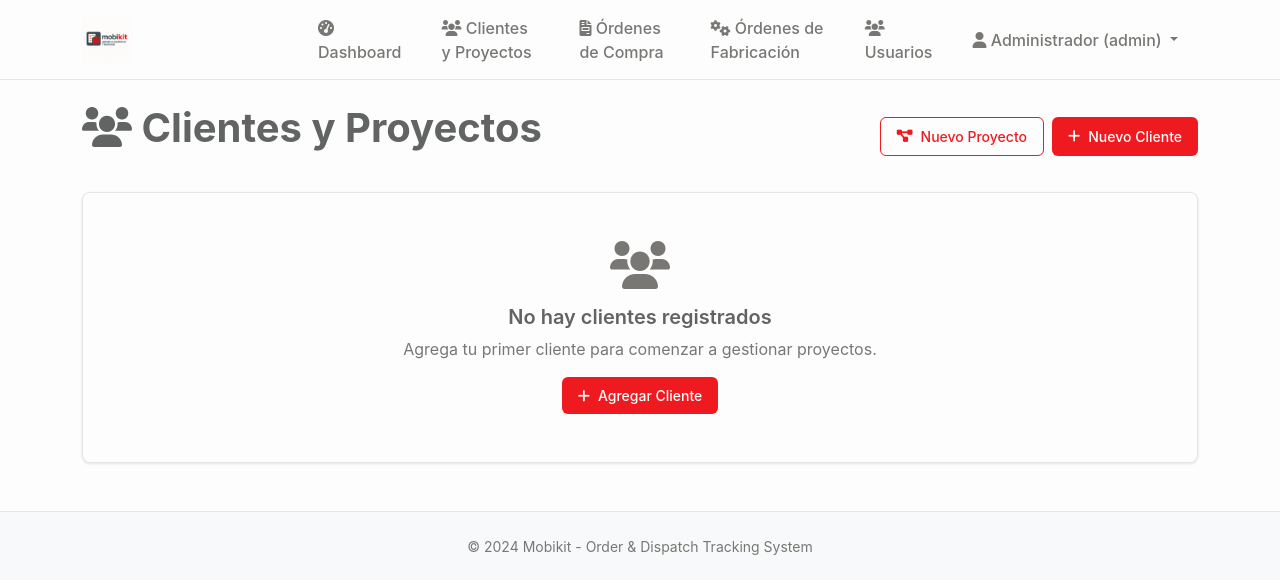
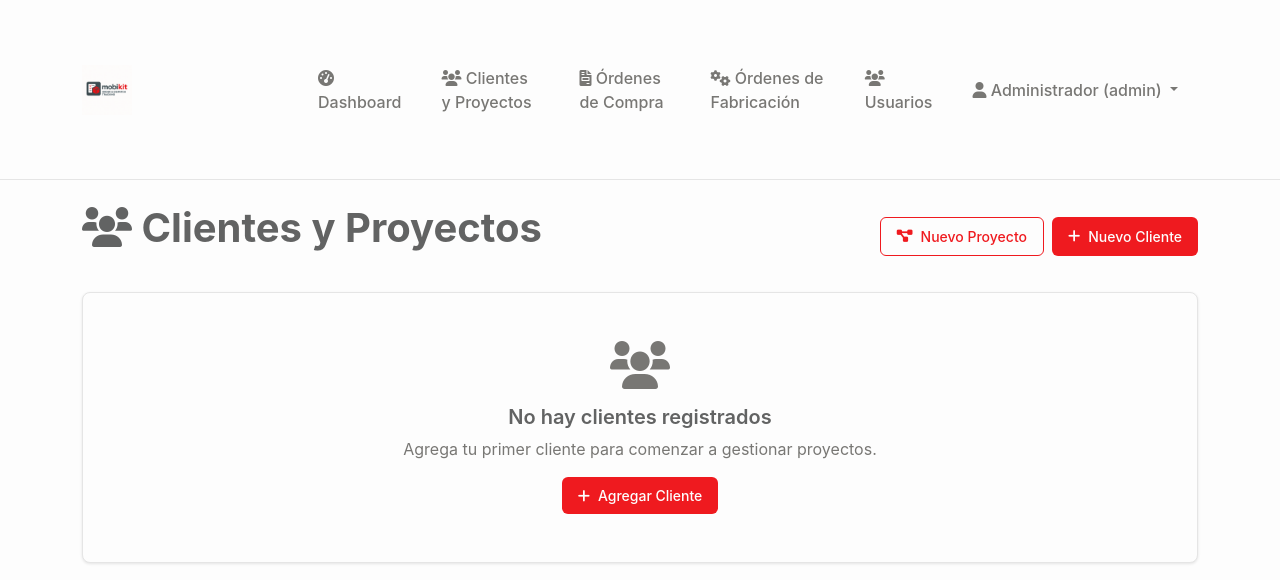
Before and after one commit to mobikitapp/Mobikit-Control-de-Gestion, a Flask app: page /clientes in a window 1280 px wide. Shown: the top 580 px of the page. Run offline with Flask 3, Linux system fonts and the light colour scheme; a user stored in the database is signed in; data that the repository does not hold is empty; some libraries are stand-ins or nearby versions.

Commit message:
Assistant checkpoint: Scale logo 2.5x larger and adjust navbar height
Assistant generated file changes:
- static/css/style.css: Scale logo to 2.5x larger size, Increase navbar height to accommodate larger logo

---

User prompt:

Escalar de forma proporcional x2,5 el logo para que se vea mas grande

Replit-Commit-Author: Assistant
Replit-Commit-Session-Id: bcf60b8d-2b9e-4341-aed6-6ef3362b8e7f

```diff
--- a/static/css/style.css
+++ b/static/css/style.css
@@ -45,7 +45,7 @@ body {
     border-bottom: 1px solid var(--mobikit-border);
     padding: 0.75rem 1.5rem;
     box-shadow: none;
-    height: 80px;
+    height: 180px;
     position: sticky;
     top: 0;
     z-index: 1000;
@@ -62,10 +62,10 @@ body {
 }
 
 .navbar-brand img {
-    max-height: 60px;
+    max-height: 150px;
     width: auto;
     object-fit: contain;
-    max-width: 200px;
+    max-width: 500px;
 }
 
 .brand-container {
```
